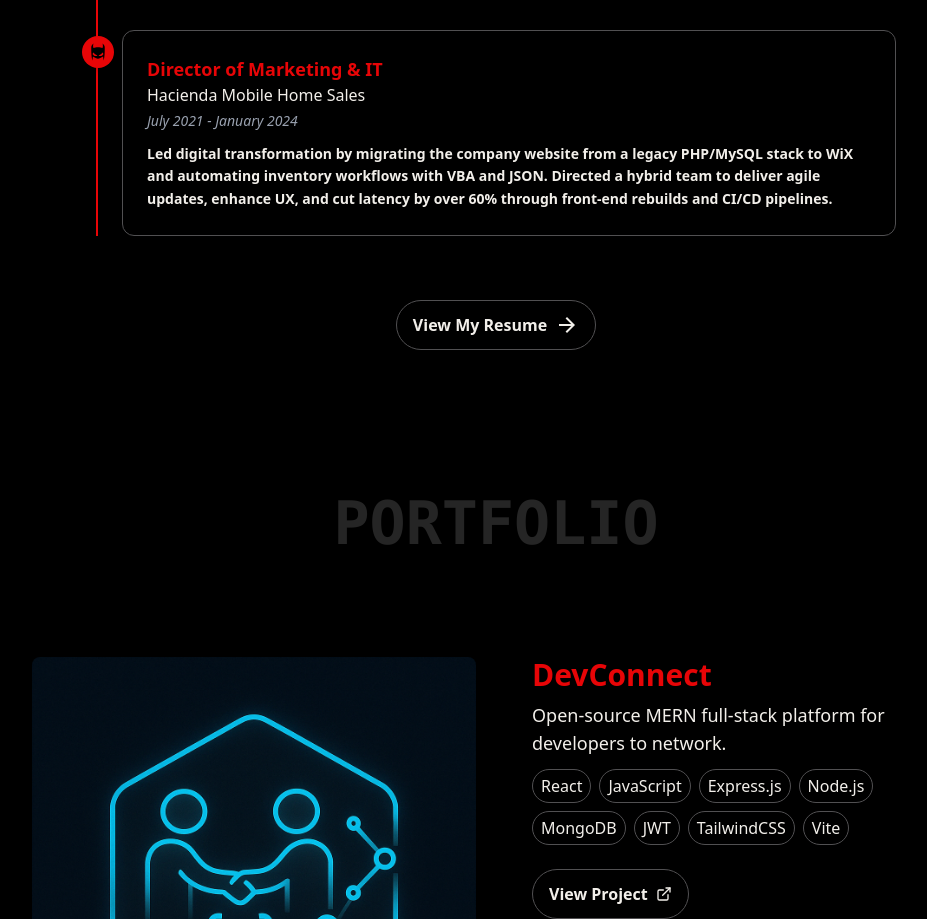
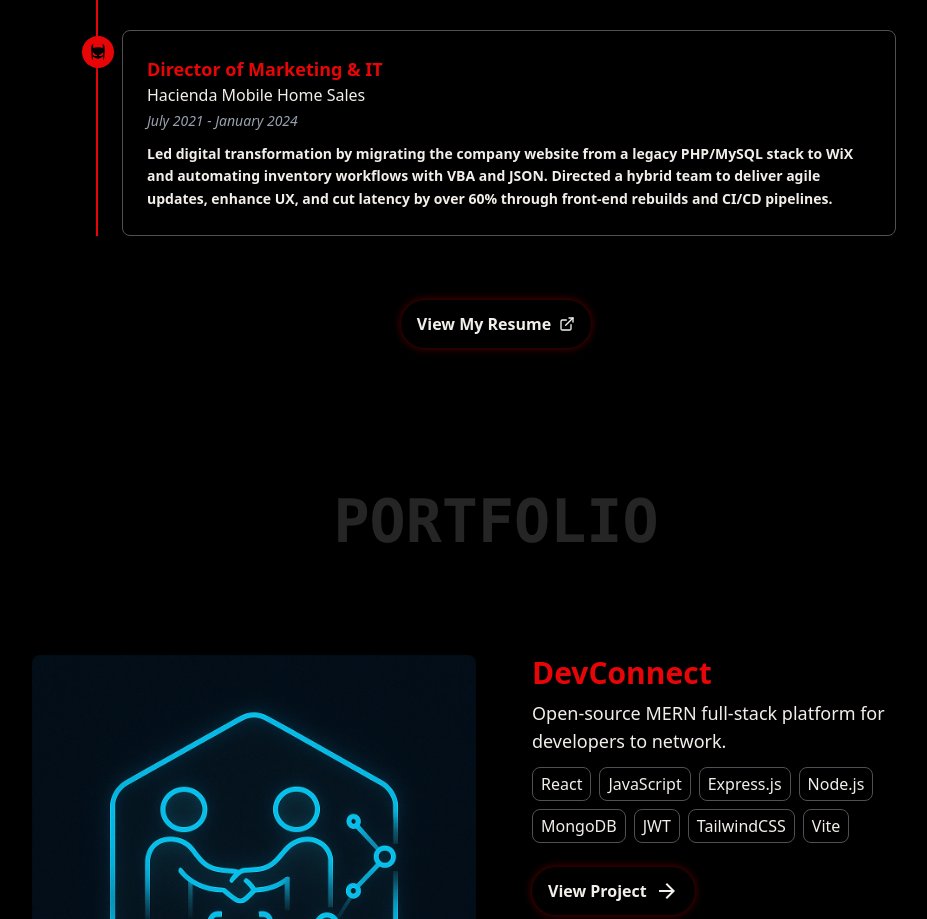
Before and after one commit to alvarotorrestx/portfolio_next, a Next.js app: page / in a window 1280 px wide. Shown: the part 2632-3551 px from the top of the page, without its empty margins (144-1071 px from the left). Built offline with nearby package versions, Linux system fonts and the light colour scheme; a web font is replaced by a local one.

Commit message:
Created reusable link and changed up styles for better UX.

```diff
--- a/src/app/experience/Experience.tsx
+++ b/src/app/experience/Experience.tsx
@@ -3,8 +3,9 @@
 import { useRef } from "react";
 import { motion, useScroll, useTransform } from "framer-motion";
 import { GiBatMask } from "react-icons/gi";
-import { MdArrowForward } from "react-icons/md";
+import { FiExternalLink } from "react-icons/fi";
 import RevealText from '@/components/RevealText'
+import Link from "@/components/Link";
 
 type Experience = {
     title: string;
@@ -70,24 +71,23 @@ const Experience = () => {
                             key={`${exp.company}-${index}`}
                             ref={ref}
                             style={{ opacity, y }}
-                            className="[&:not(:last-child)]:mb-8 ml-6 relative rounded-xl"
+                            className="[&:not(:last-child)]:mb-8 ml-6 relative rounded-sm"
                         >
                             <span className="absolute -left-[40.5px] top-1.5 w-8 h-8 rounded-full bg-primary flex items-center justify-center shadow-md">
                                 <GiBatMask className="text-black text-lg" />
                             </span>
 
-                            <div className="group border border-accent p-6 rounded-xl transition-all
-                              hover:bg-secondary hover:drop-shadow-[0_0_8px_rgb(255,255,255,0.7)]">
-                                <h3 className="group-hover:text-white text-lg font-semibold text-primary">
+                            <div className="border border-accent p-6 rounded-lg transition-all">
+                                <h3 className="text-lg font-semibold text-primary">
                                     {exp.title}
                                 </h3>
-                                <p className="group-hover:text-black text-base-content font-medium mb-1">
+                                <p className="text-base-content font-medium mb-1">
                                     {exp.company}
                                 </p>
-                                <span className="group-hover:text-gray-200 text-sm text-gray-400 italic mb-3 block">
+                                <span className="text-sm text-gray-400 italic mb-3 block">
                                     {exp.date}
                                 </span>
-                                <p className="group-hover:text-black text-base-content text-sm font-semibold leading-relaxed">
+                                <p className="text-base-content text-sm font-semibold leading-relaxed">
                                     {exp.description}
                                 </p>
                             </div>
@@ -96,13 +96,9 @@ const Experience = () => {
                 })}
             </div>
 
-            <a href='/documents/Alvaro_Torres_Resume.pdf' title='Resume' target='_blank'
-                className="justify-center px-4 py-3 my-4 group inline-flex items-center gap-2 border border-accent rounded-full
-                      transition-all duration-300 ease-in-out text-base font-bold
-                      hover:bg-secondary hover:text-base-100
-                      hover:drop-shadow-[0_0_8px_rgba(255,255,255,0.7)]">
-                View My Resume <MdArrowForward className="text-lg sm:text-2xl" />
-            </a>
+            {/* Resume Link */}
+            <Link url={"/documents/Alvaro_Torres_Resume.pdf"} text={"View My Resume"} icon={<FiExternalLink />} newPage />
+
         </section>
     )
 }
--- a/src/app/globals.css
+++ b/src/app/globals.css
@@ -22,3 +22,19 @@
 .reveal-glow{
   text-shadow:0 0 12px rgba(231,5,7,var(--glow,0));
 }
+
+@keyframes border-glow {
+  0% {
+    box-shadow: 0 0 4px rgba(255, 0, 0, 0.2);
+  }
+  50% {
+    box-shadow: 0 0 15px rgba(255, 0, 0, 0.6);
+  }
+  100% {
+    box-shadow: 0 0 4px rgba(255, 0, 0, 0.2);
+  }
+}
+
+.animate-border-glow {
+  animation: border-glow 2.5s ease-in-out infinite;
+}
--- a/src/app/portfolio/ProjectCard.tsx
+++ b/src/app/portfolio/ProjectCard.tsx
@@ -1,5 +1,6 @@
+import Link from "@/components/Link";
 import { motion } from "framer-motion";
-import { FiExternalLink } from "react-icons/fi";
+import { MdArrowForward } from "react-icons/md";
 
 type Project = {
   title: string;
@@ -17,31 +18,22 @@ export default function ProjectCard({ title, summary, techStack, link }: Project
       transition={{ duration: 0.6 }}
       className="group overflow-hidden transition-all"
     >
-      <div className="md:pl-4 space-y-2">
+      <div className="pl-4 space-y-2">
         <h3 className="text-2xl md:text-3xl font-bold text-primary">{title}</h3>
         <p className="text-base md:text-lg text-base-content mt-1">{summary}</p>
         <div className="flex flex-wrap gap-2 mt-3">
           {techStack.map((tech, i) => (
             <span
               key={i}
-              className="text-sm md:text-base px-2 py-1 border border-accent rounded-full text-base-content
-                          transition-all duration-300 ease-in-out
-                          hover:bg-secondary hover:text-base-100
-                          hover:drop-shadow-[0_0_8px_rgba(255,255,255,0.7)]"
+              className="text-sm md:text-base px-2 py-1 border border-accent rounded-lg text-base-content
+                          transition-all duration-300 ease-in-out"
             >
               {tech}
             </span>
           ))}
         </div>
         {link && (
-          <a href={link}
-            rel="noopener noreferrer"
-            className="justify-center px-4 py-3 my-4 group inline-flex items-center gap-2 border border-accent rounded-full
-                      transition-all duration-300 ease-in-out text-base font-bold
-                      hover:bg-secondary hover:text-base-100
-                      hover:drop-shadow-[0_0_8px_rgba(255,255,255,0.7)]">
-            View Project <FiExternalLink />
-          </a>
+          <Link url={link} text={"View Project"} icon={<MdArrowForward className="text-lg sm:text-2xl" />} newPage={false} />
         )}
       </div>
     </motion.div>
--- a/src/app/skills/Skills.tsx
+++ b/src/app/skills/Skills.tsx
@@ -88,13 +88,11 @@ export default function Skills() {
                                         key={skill.name}
                                         ref={ref}
                                         style={{ opacity, y }}
-                                        className="group flex items-center gap-2 sm:gap-3 px-3 py-2 sm:px-4 sm:py-3 border border-accent rounded-full
-                                        transition-all duration-300 ease-in-out
-                                        hover:bg-secondary hover:text-base-100
-                                        hover:drop-shadow-[0_0_8px_rgba(255,255,255,0.7)]"
+                                        className="flex items-center gap-2 sm:gap-3 px-3 py-2 sm:px-4 sm:py-3 border border-accent rounded-lg
+                                        transition-all duration-300 ease-in-out"
                                     >
-                                        <skill.icon className="group group-hover:text-black text-primary text-lg sm:text-2xl flex-shrink-0" />
-                                        <span className="group group-hover:text-black text-xs sm:text-sm font-medium text-base-content uppercase whitespace-nowrap">
+                                        <skill.icon className="text-primary text-lg sm:text-2xl flex-shrink-0" />
+                                        <span className="text-xs sm:text-sm font-medium text-base-content uppercase whitespace-nowrap">
                                             {skill.name}
                                         </span>
                                     </motion.div>
--- /dev/null
+++ b/src/components/Link.tsx
@@ -0,0 +1,27 @@
+import { ComponentType, ReactNode } from "react";
+
+type LinkProps = {
+  url: string;
+  text: string;
+  icon?: ReactNode;
+  newPage: boolean;
+};
+
+const Link = ({ url, text, icon, newPage }: LinkProps) => {
+  return (
+    <a
+      href={url}
+      target={newPage ? "_blank" : undefined}
+      rel="noopener noreferrer"
+      className="justify-center px-4 py-3 my-4 group inline-flex items-center gap-2 rounded-full
+             text-base font-bold transition-all duration-500 ease-in-out
+             hover:bg-secondary hover:text-base-100 hover:drop-shadow-[0_0_8px_rgba(255,0,0,1)]
+             relative z-10 animate-border-glow"
+    >
+      {text} {icon}
+    </a>
+
+  );
+};
+
+export default Link;
--- a/src/components/SkillBox.tsx
+++ /dev/null
@@ -1,37 +0,0 @@
-import { useRef } from "react";
-import { motion, useInView } from "framer-motion";
-
-type BoxProps = {
-  Icon: React.ComponentType<{ className?: string }>;
-  label: string;
-  index: number;
-};
-
-const variants = {
-  hidden: { opacity: 0, x: -25 },
-  visible: (i: number) => ({
-    opacity: 1,
-    x: 0,
-    transition: { duration: 0.4, delay: i * 0.08 },
-  }),
-};
-
-export function SkillBox({ Icon, label, index }: BoxProps) {
-  const ref = useRef(null);
-  const inView = useInView(ref, { amount: 0.3 });
-
-  return (
-    <motion.div
-      ref={ref}
-      variants={variants}
-      custom={index}
-      animate={inView ? "visible" : "hidden"}
-      className="flex items-center gap-3 p-4 border border-zinc-700
-                 rounded-lg transition-transform hover:scale-105
-                 hover:border-primary"
-    >
-      <Icon className="text-primary text-2xl shrink-0" />
-      <span className="text-sm font-medium uppercase">{label}</span>
-    </motion.div>
-  );
-}
```
